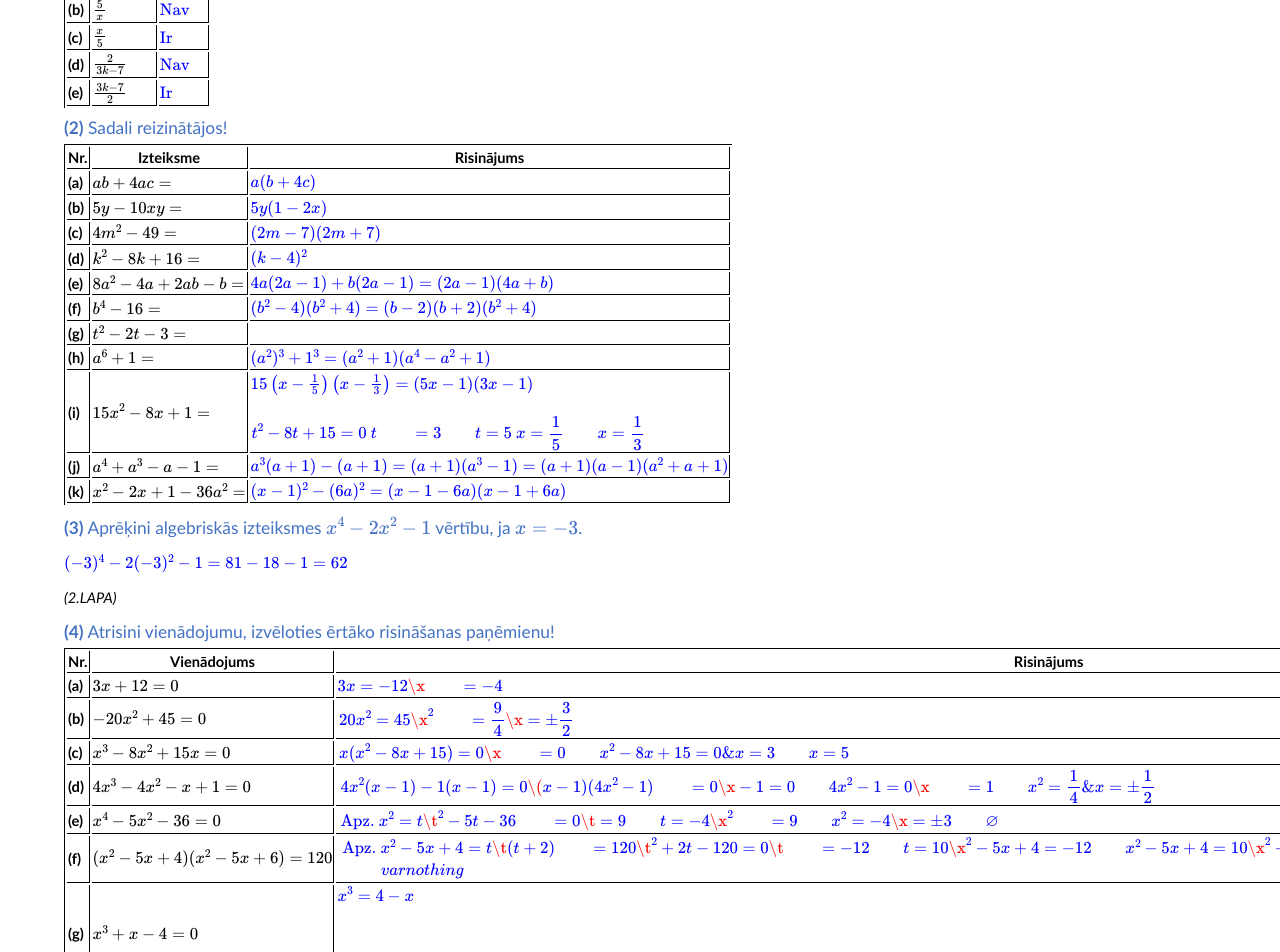
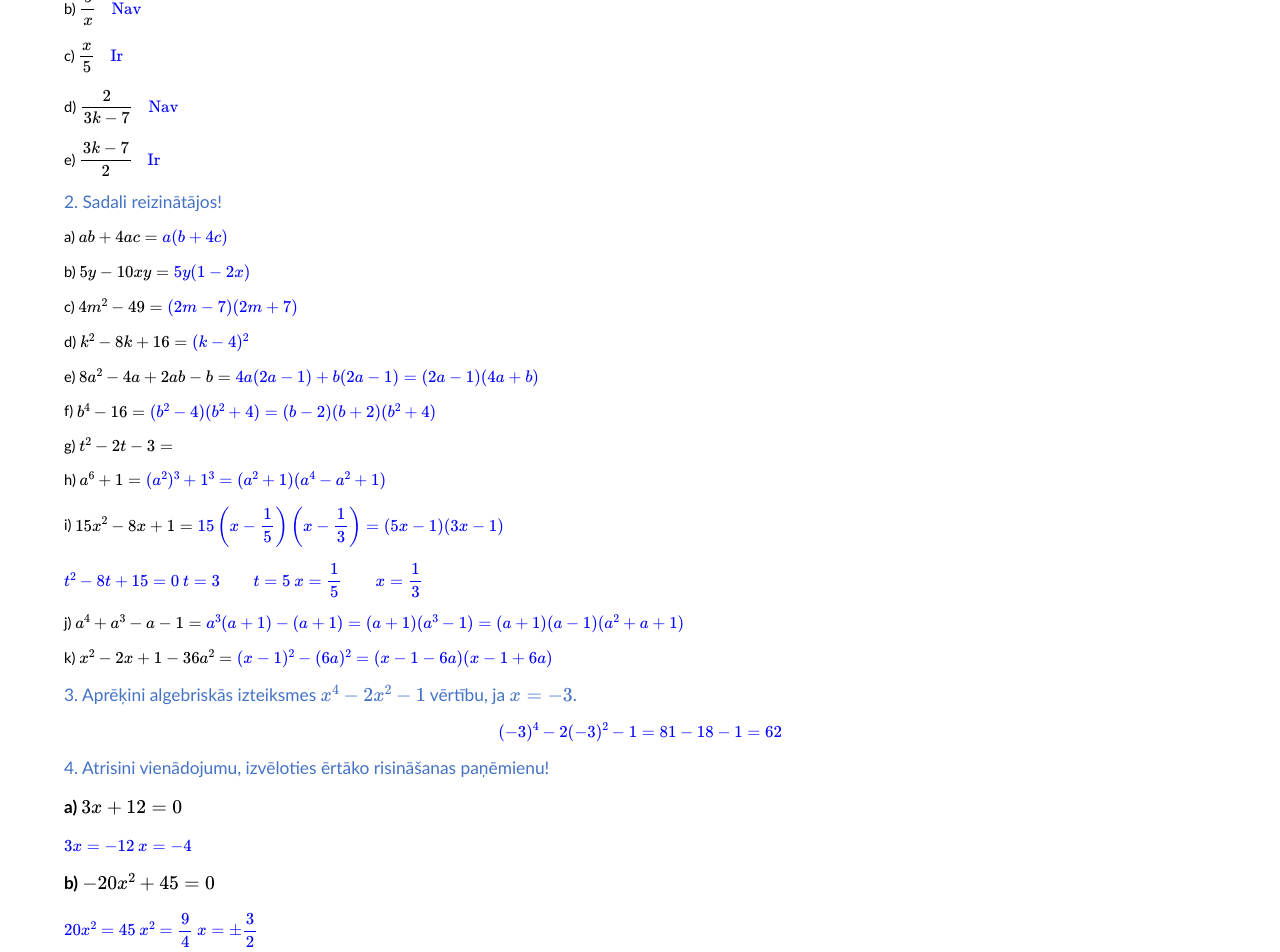
Before and after one commit to kapsitis/programma-ol-10, a Jekyll site: the page built from docs/OL_1_reizinataji_vienadojumi/OL_1_kopsavilkums_ATR.md, in a window 1280 px wide and 1400 px high, scrolled down 198 px. Shown: the top 952 px of the window. Built offline with Jekyll 4.4.1, drawn with Linux system fonts in a browser that asks for light colours; some of the changed text lies outside the part shown.

Commit message:
fixed more ATR

```diff
--- a/docs/OL_1_reizinataji_vienadojumi/OL_1_kopsavilkums_ATR.md
+++ b/docs/OL_1_reizinataji_vienadojumi/OL_1_kopsavilkums_ATR.md
@@ -5,98 +5,133 @@ title: "1. temats. Kopsavilkums"
 permalink: /OL_1__visi/OL_1_kopsavilkums_ATR/
 ---
 
-_(1.LAPA)_
 
-## **(1)** Nosaki, kuras no dotajām izteiksmēm ir veselas un kuras daļveida!
+# 1. temats. Kopsavilkums
 
-| Nr. | Izteiksme | Atbilde |
-|---|---|---|
-| **(a)** | $a-5x$ | $\color{blue}{\text{Ir}}$ |
-| **(b)** | $\frac{5}{x}$ | $\color{blue}{\text{Nav}}$ |
-| **(c)** | $\frac{x}{5}$ | $\color{blue}{\text{Ir}}$ |
-| **(d)** | $\frac{2}{3k-7}$ | $\color{blue}{\text{Nav}}$ |
-| **(e)** | $\frac{3k-7}{2}$ | $\color{blue}{\text{Ir}}$ |
+## 1. Nosaki, kuras no dotajām izteiksmēm ir veselas un kuras daļveida!
 
-## **(2)** Sadali reizinātājos!
+a) $a-5x$ &nbsp;&nbsp; $\color{blue}{\text{Ir}}$
 
-| Nr. | Izteiksme | Risinājums |
-|---|---|---|
-| **(a)** | $ab+4ac=$ | $\color{blue}{a(b+4c)}$ |
-| **(b)** | $5y-10xy=$ | $\color{blue}{5y(1-2x)}$ |
-| **(c)** | $4m^2-49=$ | $\color{blue}{(2m-7)(2m+7)}$ |
-| **(d)** | $k^2-8k+16=$ | $\color{blue}{(k-4)^2}$ |
-| **(e)** | $8a^2-4a+2ab-b=$ | $\color{blue}{4a(2a-1)+b(2a-1)=(2a-1)(4a+b)}$ |
-| **(f)** | $b^4-16=$ | $\color{blue}{(b^2-4)(b^2+4)=(b-2)(b+2)(b^2+4)}$ |
-| **(g)** | $t^2-2t-3=$ |  |
-| **(h)** | $a^6+1=$ | $\color{blue}{(a^2)^3+1^3=(a^2+1)(a^4-a^2+1)}$ |
-| **(i)** | $15x^2-8x+1=$ | $\color{blue}{15\left(x-\frac{1}{5}\right)\left(x-\frac{1}{3}\right)=(5x-1)(3x-1)}$<br><br>$\color{blue}{\begin{aligned}t^2-8t+15&=0\\ t&=3 \qquad t=5\\ x&=\frac{1}{5} \qquad x=\frac{1}{3}\end{aligned}}$ |
-| **(j)** | $a^4+a^3-a-1=$ | $\color{blue}{a^3(a+1)-(a+1)=(a+1)(a^3-1)=(a+1)(a-1)(a^2+a+1)}$ |
-| **(k)** | $x^2-2x+1-36a^2=$ | $\color{blue}{(x-1)^2-(6a)^2=(x-1-6a)(x-1+6a)}$ |
+b) $\dfrac{5}{x}$ &nbsp;&nbsp; $\color{blue}{\text{Nav}}$
 
-## **(3)** Aprēķini algebriskās izteiksmes $x^4-2x^2-1$ vērtību, ja $x=-3$.
+c) $\dfrac{x}{5}$ &nbsp;&nbsp; $\color{blue}{\text{Ir}}$
 
-$\color{blue}{(-3)^4-2(-3)^2-1=81-18-1=62}$
+d) $\dfrac{2}{3k-7}$ &nbsp;&nbsp; $\color{blue}{\text{Nav}}$
 
+e) $\dfrac{3k-7}{2}$ &nbsp;&nbsp; $\color{blue}{\text{Ir}}$
 
-_(2.LAPA)_
+## 2. Sadali reizinātājos!
 
+a) $ab+4ac = \color{blue}{a(b+4c)}$
 
-## **(4)** Atrisini vienādojumu, izvēloties ērtāko risināšanas paņēmienu!
+b) $5y-10xy = \color{blue}{5y(1-2x)}$
 
-| Nr. | Vienādojums | Risinājums |
-|---|---|---|
-| **(a)** | $3x+12=0$ | $\color{blue}{\begin{aligned}3x&=-12\\x&=-4\end{aligned}}$ |
-| **(b)** | $-20x^2+45=0$ | $\color{blue}{\begin{aligned}20x^2&=45\\x^2&=\frac{9}{4}\\x&=\pm\frac{3}{2}\end{aligned}}$ |
-| **(c)** | $x^3-8x^2+15x=0$ | $\color{blue}{\begin{aligned}x(x^2-8x+15)&=0\\x&=0 \qquad x^2-8x+15=0\\&&x=3 \qquad x=5\end{aligned}}$ |
-| **(d)** | $4x^3-4x^2-x+1=0$ | $\color{blue}{\begin{aligned}4x^2(x-1)-1(x-1)&=0\\(x-1)(4x^2-1)&=0\\x-1&=0 \qquad 4x^2-1=0\\x&=1 \qquad x^2=\frac{1}{4}\\&&x=\pm\frac{1}{2}\end{aligned}}$ |
-| **(e)** | $x^4-5x^2-36=0$ | $\color{blue}{\begin{aligned}\text{Apz. } x^2&=t\\t^2-5t-36&=0\\t&=9 \qquad t=-4\\x^2&=9 \qquad x^2=-4\\x&=\pm3 \qquad \varnothing\end{aligned}}$ |
-| **(f)** | $(x^2-5x+4)(x^2-5x+6)=120$ | $\color{blue}{\begin{aligned}\text{Apz. } x^2-5x+4&=t\\t(t+2)&=120\\t^2+2t-120&=0\\t&=-12 \qquad t=10\\x^2-5x+4&=-12 \qquad x^2-5x+4=10\\x^2-5x+16&=0 \qquad x^2-5x-6=0\\D&<0 \qquad x=6 \quad x=-1\\\varnothing&\end{aligned}}$ |
-| **(g)** | $x^3+x-4=0$ | $\color{blue}{x^3=4-x}$<br><br>![](OL_1_kopsavilkums_ATR.A.png)<br><br>$\color{blue}{x\approx1{,}3}$ |
-| **(h)** | $x^4=2-x$ | $\color{blue}{x_1=1}$<br>$\color{blue}{x_2\approx-1{,}35}$<br><br>![](OL_1_kopsavilkums_ATR.B.png) |
+c) $4m^2-49 = \color{blue}{(2m-7)(2m+7)}$
 
-## **(5)**
+d) $k^2-8k+16 = \color{blue}{(k-4)^2}$
 
-Artis plānoja izveidot taisnstūra alpīnisma sienu ar izmēriem $x$ un $2x$. Sienas izveides laikā tās izmēri mainījās. Kad alpīnisma siena bija pabeigta, tās laukumu varēja izteikt ar polinomu $2x^2+7x+6$. Par cik garuma vienībām palielinājās vai samazinājās sienas platums un garums?
+e) $8a^2-4a+2ab-b = \color{blue}{4a(2a-1)+b(2a-1) = (2a-1)(4a+b)}$
 
-![](C.png)
+f) $b^4-16 = \color{blue}{(b^2-4)(b^2+4) = (b-2)(b+2)(b^2+4)}$
 
-$\color{blue}{2x^2\ \ldots\ \text{plānotā siena}}$
+g) $t^2-2t-3 = $
 
-$\color{blue}{\begin{aligned}
-(x+a)(2x+b)&=2x^2+7x+6\\
-2x^2+bx+2ax+ab&=2x^2+7x+6\\
-2x^2+(2a+b)x+ab&=2x^2+7x+6
-\end{aligned}}$
+h) $a^6+1 = \color{blue}{(a^2)^3+1^3 = (a^2+1)(a^4-a^2+1)}$
 
-$\color{blue}{\text{Lai polinomi būtu vienādi:}}$
+i) $15x^2-8x+1 = \color{blue}{15\left(x-\dfrac{1}{5}\right)\left(x-\dfrac{1}{3}\right)=(5x-1)(3x-1)}$
 
-$\color{blue}{\begin{cases}
-2a+b=7\\
-ab=6
-\end{cases}}$
+$$\color{blue}{t^2-8t+15=0}$$
+$$\color{blue}{t=3 \qquad t=5}$$
+$$\color{blue}{x=\dfrac{1}{5} \qquad x=\dfrac{1}{3}}$$
 
-$\color{blue}{x^1 \qquad x^0}$
+j) $a^4+a^3-a-1 = \color{blue}{a^3(a+1)-(a+1) = (a+1)(a^3-1) = (a+1)(a-1)(a^2+a+1)}$
 
-$\color{blue}{\begin{cases}
-ab=6\\
-2a+b=7
-\end{cases}}$
+k) $x^2-2x+1-36a^2 = \color{blue}{(x-1)^2-(6a)^2 = (x-1-6a)(x-1+6a)}$
 
-$\color{blue}{b=7-2a}$
+## 3. Aprēķini algebriskās izteiksmes $x^4-2x^2-1$ vērtību, ja $x=-3$.
 
-$\color{blue}{\begin{aligned}
-a(7-2a)&=6\\
-2a^2-7a+6&=0
-\end{aligned}}$
+$$\color{blue}{(-3)^4-2(-3)^2-1 = 81-18-1 = 62}$$
 
-$\color{blue}{\begin{cases}
-a=3\\
-b=1
-\end{cases}
-\qquad
-\begin{cases}
-a=4\\
-b=-1
-\end{cases}}$
+## 4. Atrisini vienādojumu, izvēloties ērtāko risināšanas paņēmienu!
 
-$\color{blue}{\text{Atb. Platums palielinās par 3, bet garums par 1, vai arī platums palielinās par 4, bet garums samazinās par 1.}}$
+### a) $3x+12=0$
+
+$$\color{blue}{3x=-12}$$
+$$\color{blue}{x=-4}$$
+
+### b) $-20x^2+45=0$
+
+$$\color{blue}{20x^2=45}$$
+$$\color{blue}{x^2=\dfrac{9}{4}}$$
+$$\color{blue}{x=\pm\dfrac{3}{2}}$$
+
+### c) $x^3-8x^2+15x=0$
+
+$$\color{blue}{x(x^2-8x+15)=0}$$
+$$\color{blue}{x=0 \qquad x^2-8x+15=0}$$
+$$\color{blue}{x=3 \qquad x=5}$$
+
+### d) $4x^3-4x^2-x+1=0$
+
+$$\color{blue}{4x^2(x-1)-1(x-1)=0}$$
+$$\color{blue}{(x-1)(4x^2-1)=0}$$
+$$\color{blue}{x-1=0 \qquad 4x^2-1=0}$$
+$$\color{blue}{x=1 \qquad x^2=\dfrac{1}{4}}$$
+$$\color{blue}{x=\pm\dfrac{1}{2}}$$
+
+### e) $x^4-5x^2-36=0$
+
+$$\color{blue}{\text{Apz. } x^2=t}$$
+$$\color{blue}{t^2-5t-36=0}$$
+$$\color{blue}{t=9 \qquad t=-4}$$
+$$\color{blue}{x^2=9 \qquad x^2=-4}$$
+$$\color{blue}{x=\pm 3 \qquad \varnothing}$$
+
+### f) $(x^2-5x+4)(x^2-5x+6)=120$
+
+$$\color{blue}{\text{Apz. } x^2-5x+4=t}$$
+$$\color{blue}{t(t+2)=120}$$
+$$\color{blue}{t^2+2t-120=0}$$
+$$\color{blue}{t=-12 \qquad t=10}$$
+$$\color{blue}{x^2-5x+4=-12 \qquad x^2-5x+4=10}$$
+$$\color{blue}{x^2-5x+16=0 \qquad x^2-5x-6=0}$$
+$$\color{blue}{D<0 \qquad x=6,\; x=-1}$$
+$$\color{blue}{\varnothing}$$
+
+### g) $x^3+x-4=0$
+
+$$\color{blue}{x^3=4-x}$$
+$$\color{blue}{x\approx 1{,}3}$$
+
+![Grafiks](OL_1_kopsavilkums_ATR.A.png)
+
+### h) $x^4=2-x$
+
+$$\color{blue}{x_1=1}$$
+$$\color{blue}{x_2\approx -1{,}35}$$
+
+![Grafiks](OL_1_kopsavilkums_ATR.B.png)
+
+## 5. Artis plānoja izveidot taisnstūra alpīnisma sienu ar izmēriem $x$ un $2x$. Sienas izveides laikā tās izmēri mainījās. Kad alpīnisma siena bija pabeigta, tās laukumu varēja izteikt ar polinomu $2x^2+7x+6$. Par cik garuma vienībām palielinājās vai samazinājās sienas platums un garums?
+
+$$\color{blue}{2x^2 \;-\; \text{plānotā siena}}$$
+
+$$\color{blue}{(x+a)(2x+b) = 2x^2+7x+6}$$
+
+$$\color{blue}{2x^2+bx+2ax+ab = 2x^2+7x+6}$$
+
+$$\color{blue}{2x^2+(2a+b)x+ab = 2x^2+7x+6}$$
+
+$$\color{blue}{\text{Lai polinomi būtu vienādi:}}$$
+
+$$\color{blue}{x^1:\quad 2a+b=7 \qquad\qquad x^0:\quad ab=6}$$
+
+$$\color{blue}{\begin{cases} ab=6 \\ 2a+b=7 \end{cases}}$$
+
+$$\color{blue}{b=7-2a}$$
+$$\color{blue}{a(7-2a)=6}$$
+$$\color{blue}{2a^2-7a+6=0}$$
+
+$$\color{blue}{\begin{cases} a=2 \\ b=3 \end{cases} \qquad \begin{cases} a=1{,}5 \\ b=4 \end{cases}}$$
+
+$$\color{blue}{\text{Atb. Platumu palielina par 3, bet garumu palielina par 2, vai arī platumu palielina par 4, bet garumu palielina par 1{,}5.}}$$
```
Also changed, not shown: docs/OL_1_reizinataji_vienadojumi/OL_1_npd_ATR.md (+168 -145 lines).
